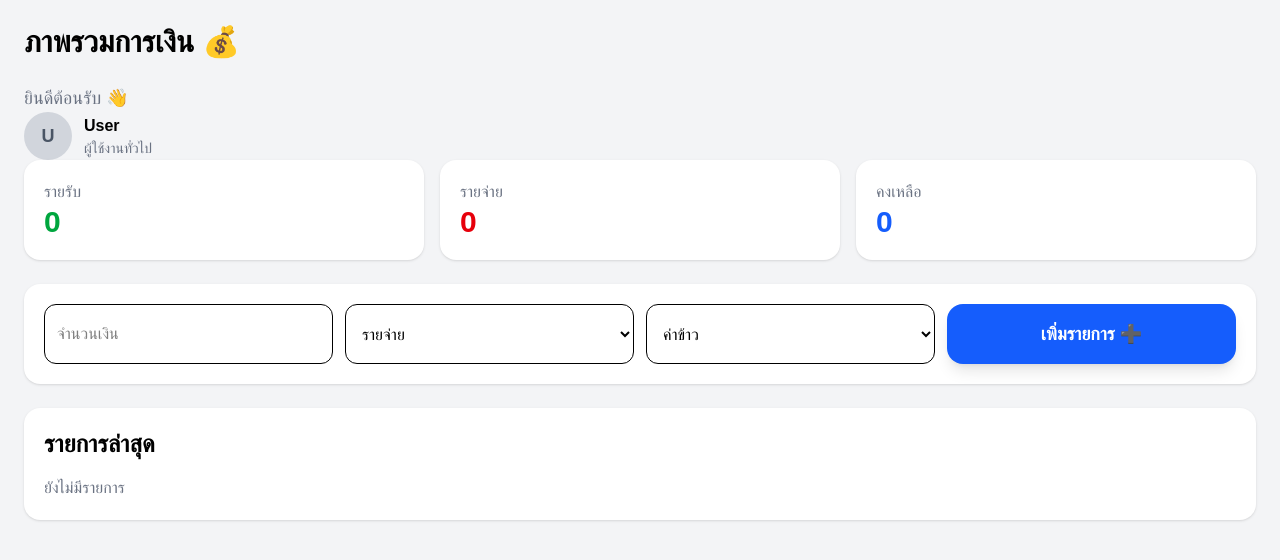
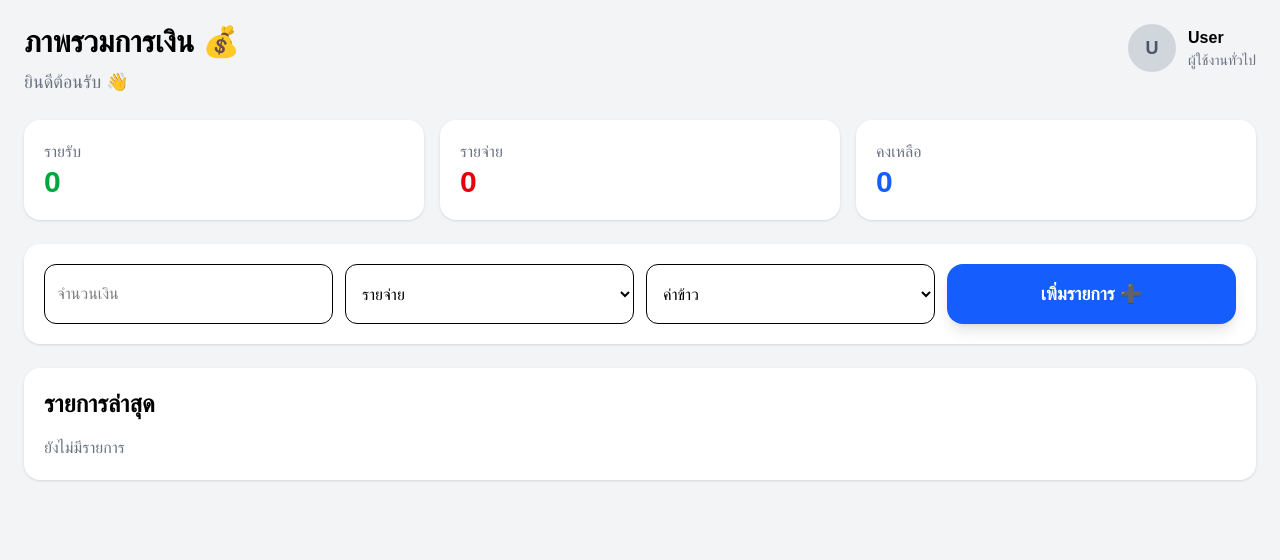
Before and after one commit to Paprem39/finance-tracker, a Next.js app: page /dashboard in a window 1280 px wide. Shown: the top 560 px of the page. Built offline with nearby package versions, Linux system fonts and the light colour scheme.

Commit message:
fix error mb-6 Profile

```diff
--- a/src/app/dashboard/page.tsx
+++ b/src/app/dashboard/page.tsx
@@ -42,9 +42,13 @@ export default function Dashboard() {
 
   return (
     <div className="min-h-screen bg-gray-100 p-6 text-black">
+
+      {/* Header */}
+      <div className="flex items-center justify-between mb-6">
+
+      {/* Left */}
        <div>
-          {/* Title */}
-        <h1 className="text-3xl font-bold mb-6">
+       <h1 className="text-3xl font-bold">
           ภาพรวมการเงิน 💰
         </h1>
 
@@ -53,24 +57,27 @@ export default function Dashboard() {
         </p>
        </div>
 
-      {/* Profile */}
-      <div className="flex items-center gap-3">
+       {/* Right Profile */}
+       <div className="flex items-center gap-3 self-start">
+
       {/* Circle Profile */}
         <div className=" w-12 h-12 rounded-full bg-gray-300 flex items-center justify-center text-gray-600 font-bold text-lg">
       U
     </div>
 
       {/* Username */}
-        <div className="hidden md:block">
+      <div className="hidden md:block">
         <p className="font-semibold">
-        User
+          User
         </p>
 
         <p className="text-sm text-gray-500">
-        ผู้ใช้งานทั่วไป
-      </p>
+          ผู้ใช้งานทั่วไป
+        </p>
+      </div>
+
+      </div>
     </div>
-  </div>
 
       {/* Summary */}
       <div className="grid md:grid-cols-3 gap-4 mb-6">
```
